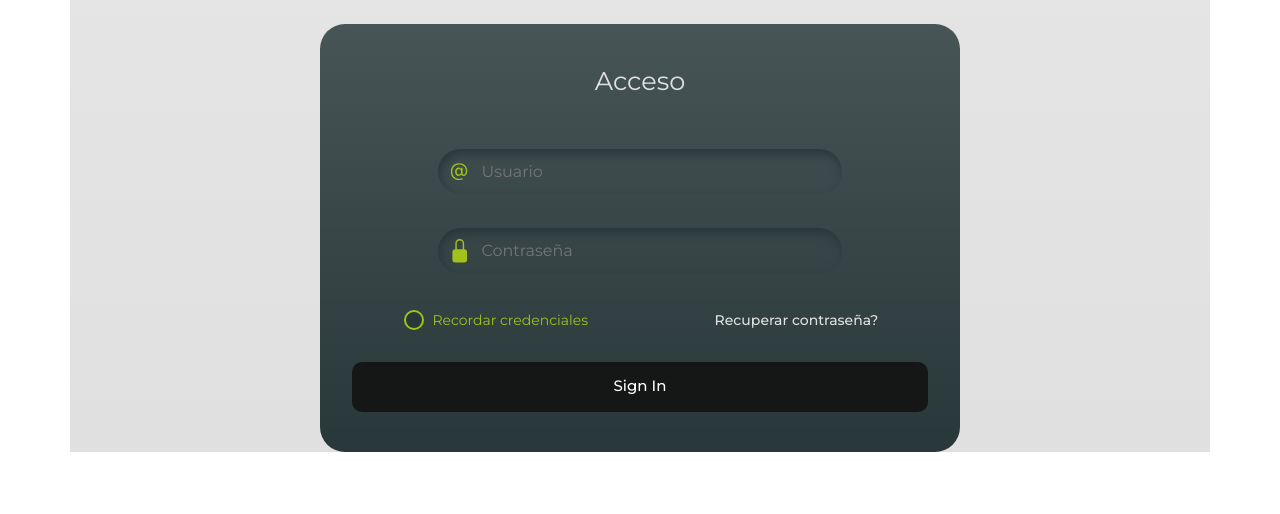
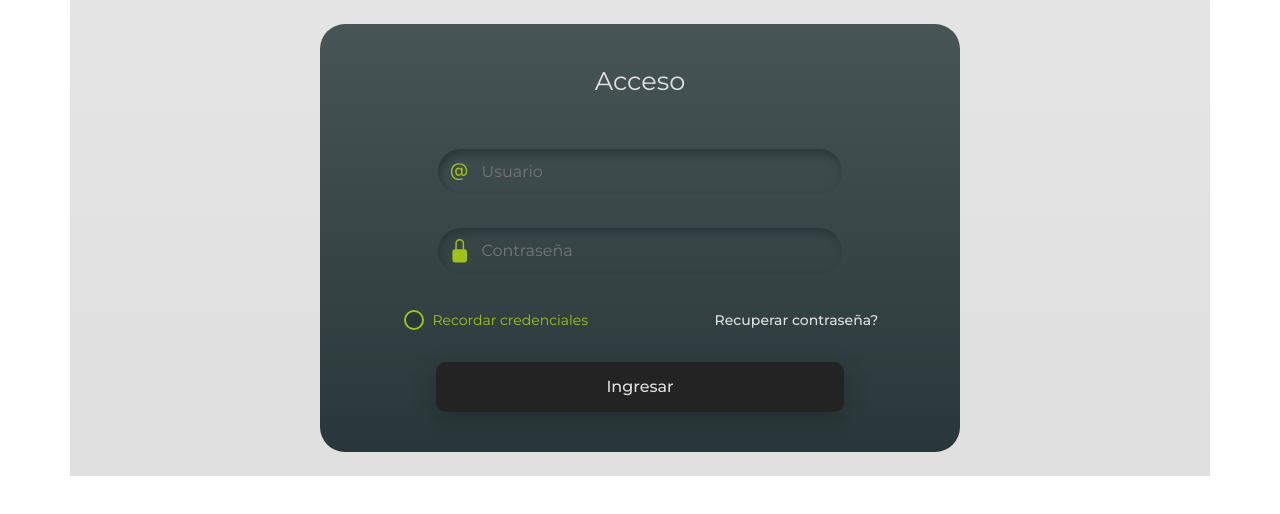
Before and after one commit to cecortes/ventas_sass, a website: page app/index.html in a window 1280 px wide. Drawn offline with nearby package versions, Linux system fonts and the light colour scheme.

Commit message:
login button styles aplied

```diff
--- a/app/index.html
+++ b/app/index.html
@@ -15,7 +15,7 @@
 
       <div class="row">
 
-        <div class="col-12 pt-4 align-self-center">
+        <div class="col-12 pt-4 align-self-center pb-4">
 
           <form action="" class="form bg-gradient mx-auto">
 
@@ -64,7 +64,11 @@
 
               <div class="row mb-4">
 
-                <button class="button-submit">Sign In</button>
+                <div class="col-9 mx-auto">
+
+                  <button class="button-submit">Ingresar</button>
+
+                </div>
 
               </div>
 
--- a/app/scss/custom.scss
+++ b/app/scss/custom.scss
@@ -13,6 +13,7 @@ $custom-colors: (
   "primario": #283739,
   "secundario": #2c5d63,
   "terciario": #a2c11c,
+  "negro": #232323,
 );
 
 // Merge the maps
@@ -118,16 +119,52 @@ $theme-colors: map-merge($theme-colors, $custom-colors);
 }
 
 .button-submit {
+  position: relative;
+  display: flex;
+  justify-content: center;
+  align-items: center;
+  font-family: "Montserrat", sans-serif;
+  box-shadow: 0px 6px 24px 0px rgba(0, 0, 0, 0.2);
+  overflow: hidden;
   margin: 20px 0 10px 0;
-  background-color: #151717;
+  background: var(--bs-negro);
   border: none;
-  color: white;
-  font-size: 15px;
+  color: var(--bs-fondo);
+  font-size: 16px;
   font-weight: 500;
   border-radius: 10px;
   height: 50px;
   width: 100%;
   cursor: pointer;
+  transition: all 0.4s ease-in-out;
+}
+
+.button-submit:after {
+  content: " ";
+  width: 0%;
+  height: 100%;
+  background: linear-gradient(
+    90deg,
+    rgba(197, 245, 174, 0.529),
+    var(--bs-terciario)
+  );
+  position: absolute;
+  transition: all 0.4s ease-in-out;
+  right: 0;
+  color: var(--bs-negro);
+}
+
+.button-submit:hover::after {
+  right: auto;
+  left: 0;
+  width: 100%;
+  color: var(--bs-negro);
+}
+
+.button-submit:hover {
+  color: #11171c;
+  animation: scaleUp 0.3s ease-in-out;
+  background: var(--bs-terciario);
 }
 
 input[type="radio"] {
```
Also changed, not shown: app/docs/log.md (+2 -1 lines), app/css/mainStyles.css, 1 other file.
